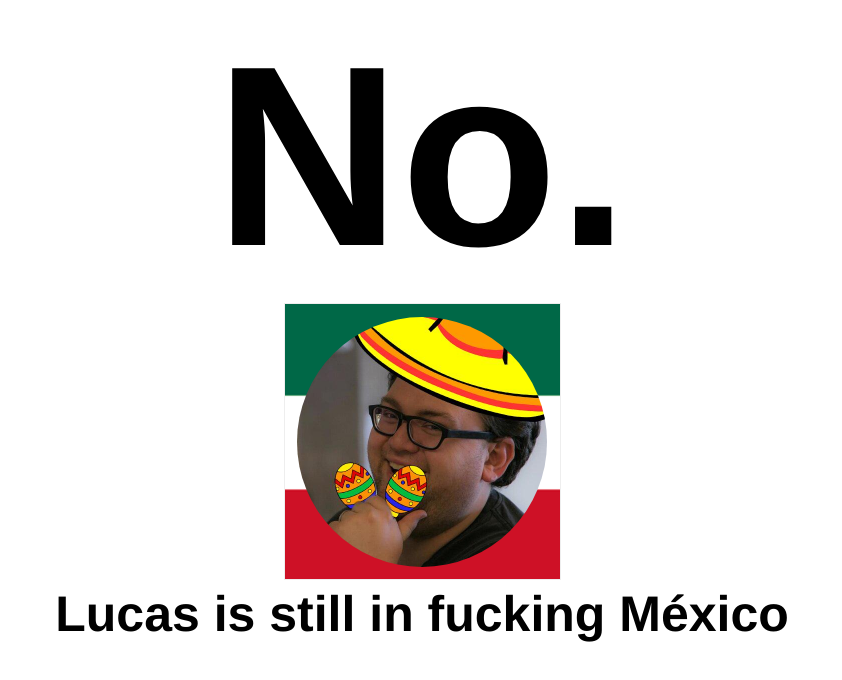
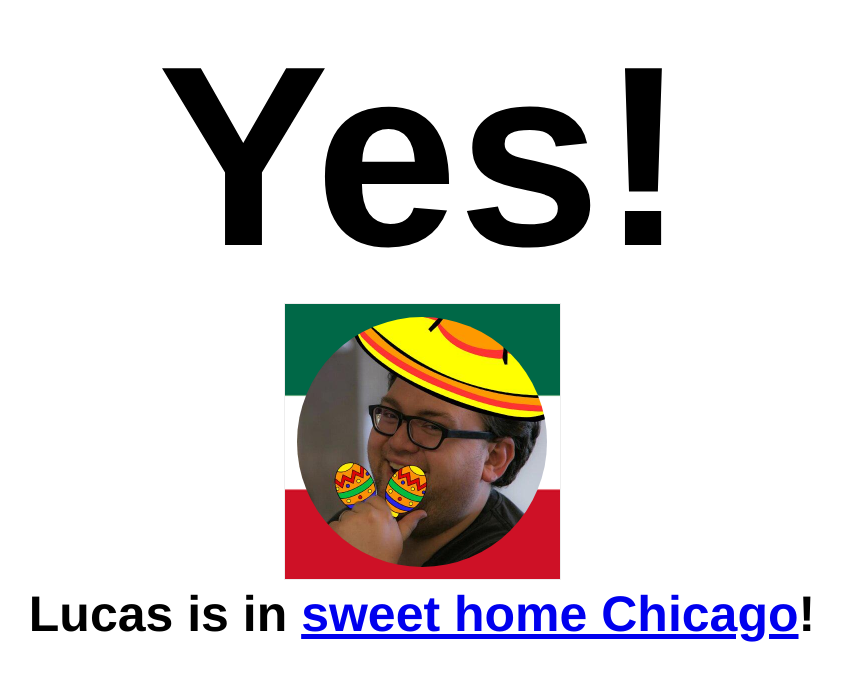
Before and after one commit to redsquirrel/is-lucas-home-yet, a plain HTML site: page index.html in a window 1280 px wide. Shown: the whole page, without its empty margins (218-1060 px from the left). Drawn offline with Linux system fonts and the light colour scheme.

Commit message:
Preparing for The Arrival

```diff
--- a/index.html
+++ b/index.html
@@ -21,11 +21,11 @@
   </head>
   <body>
     <div class='frame'>
-      <h1 class='hella'>No.</h1>
+      <h1 class='hella'>Yes!</h1>
       <div class='bandera'>
         <img class="mug" src="lucas.jpg">
       </div>
-      <h2 class="where-is-he">Lucas is still in fucking M&eacute;xico</h2>
+      <h2 class="where-is-he">Lucas is in <a href="https://www.youtube.com/watch?v=Tlou_2lMLAc">sweet home Chicago</a>!</h2>
     </div>
   </body>
 </html>
```
